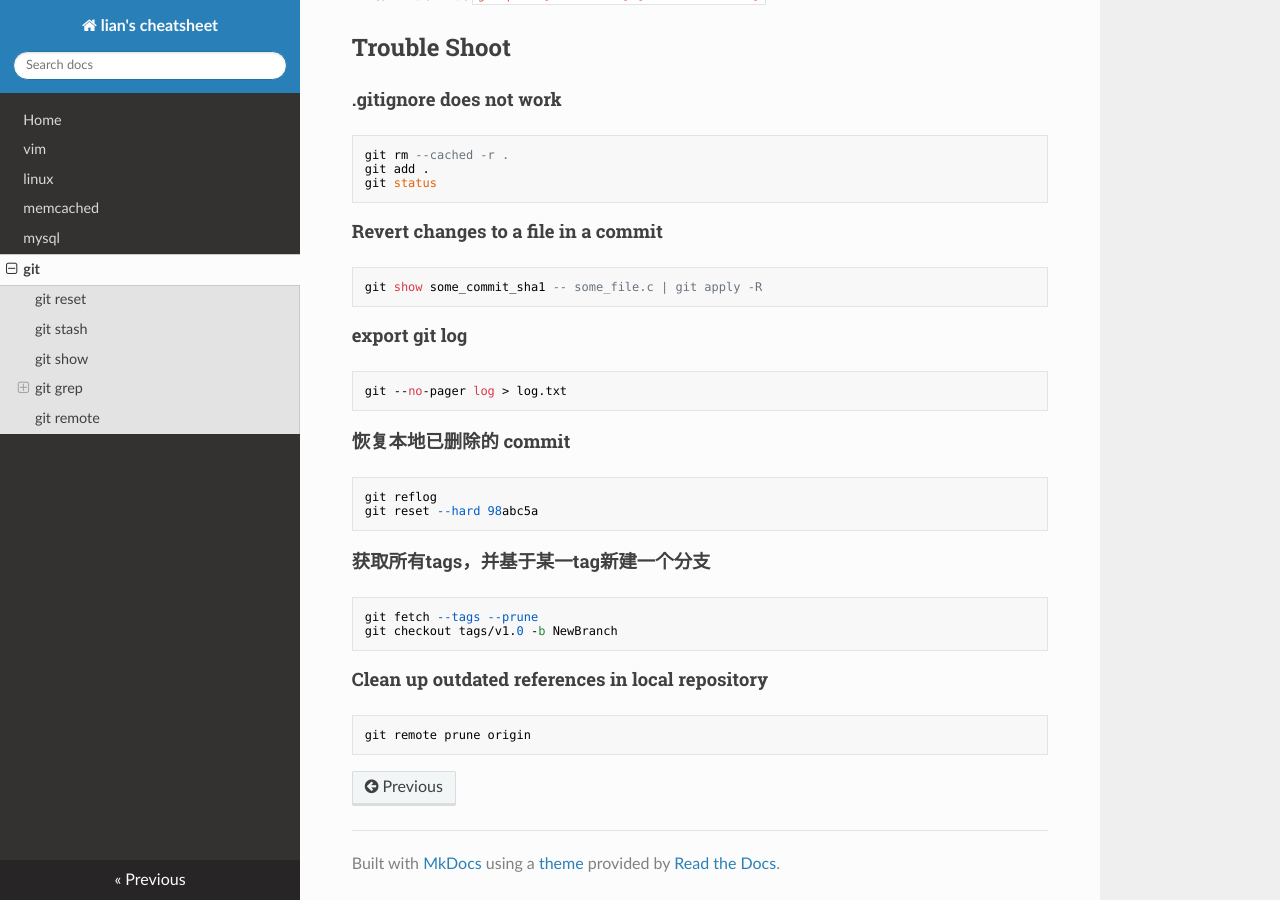
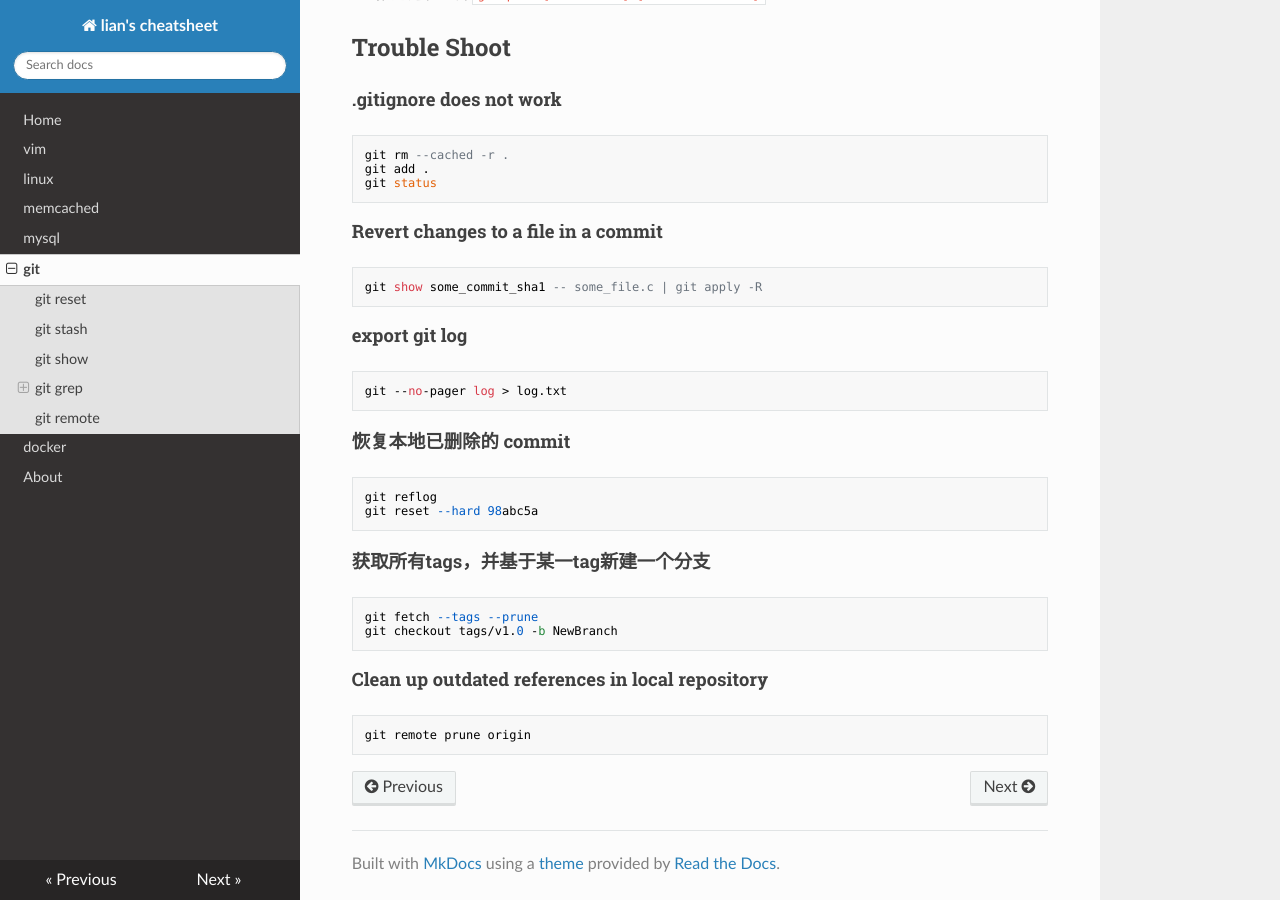
Before and after one commit to imwhatiam/cheatsheet, an MkDocs documentation site: the page built from docs/git.md, in a window 1280 px wide and 900 px high, scrolled down 2184 px. Built offline with MkDocs 1.6.1, drawn with Linux system fonts in a browser that asks for light colours; nearby versions of some CDN libraries.

Commit message:
add .github/workflows/mkdocs.yml

```diff
--- a/mkdocs.yml
+++ b/mkdocs.yml
@@ -7,5 +7,7 @@ nav:
     - memcached: memcached.md
     - mysql: mysql.md
     - git: git.md
+    - docker: docker.md
+    - About: about.md
 
 theme: readthedocs
```
Also changed, not shown: docs/docker.md (added, +4 -0 lines), 1 other file.
